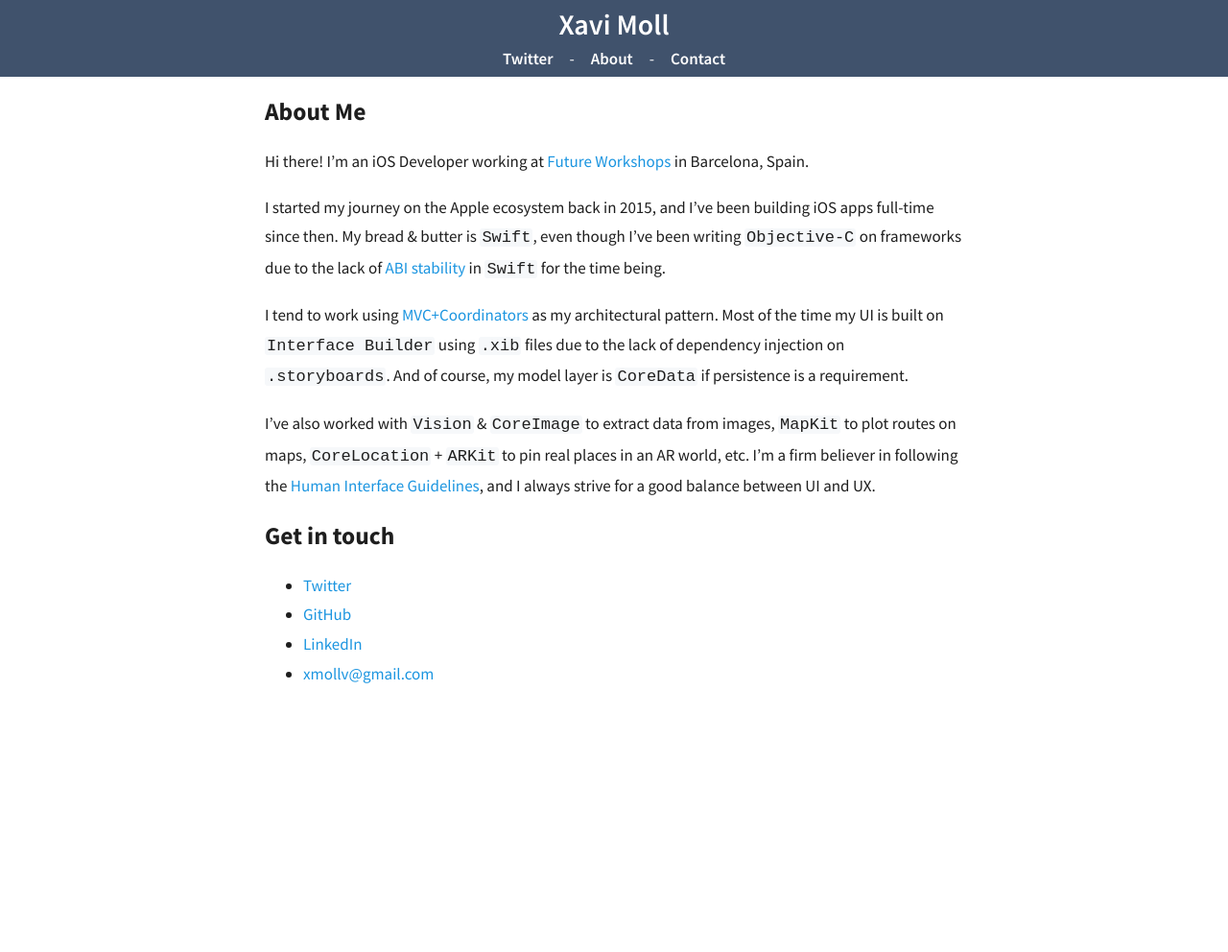
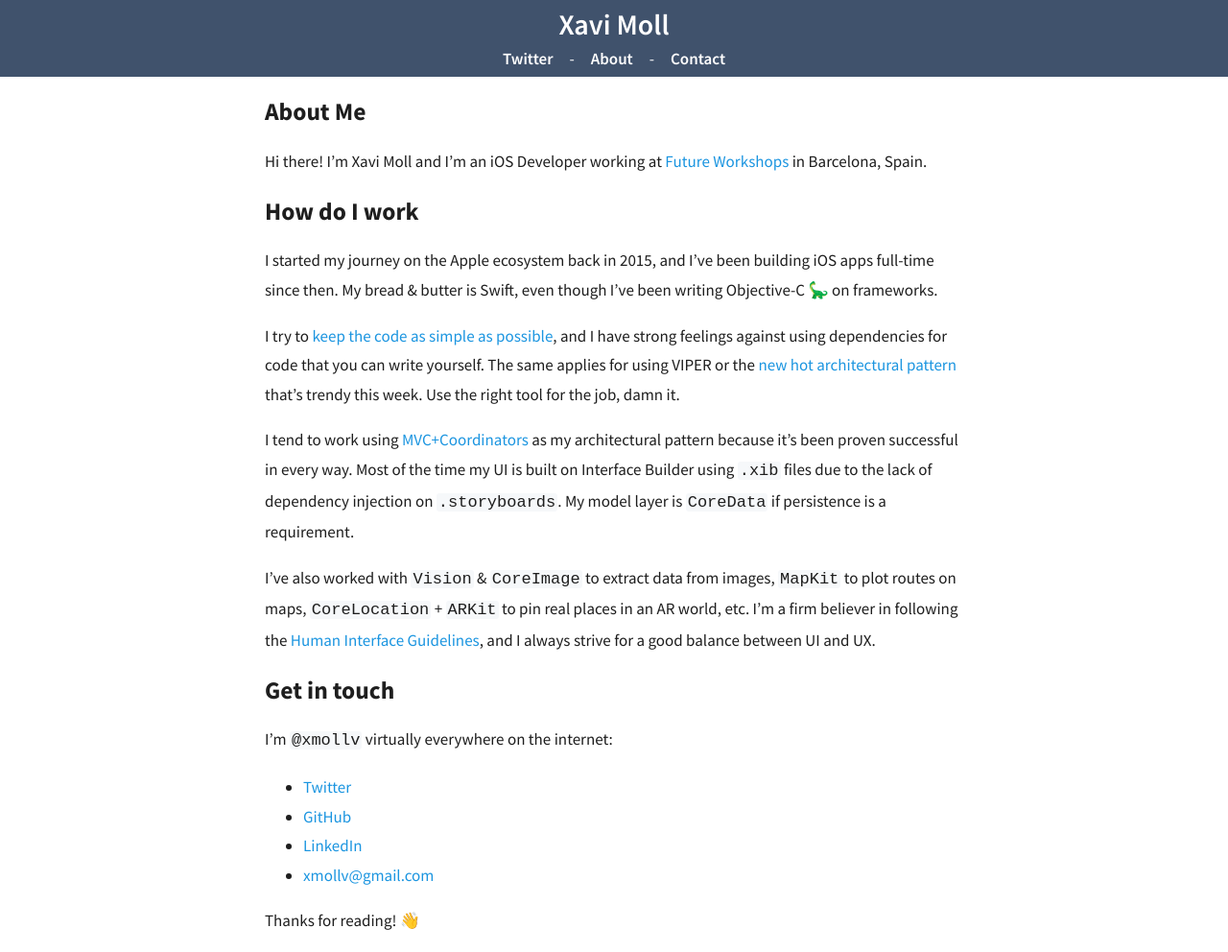
Before and after one commit to xmollv/xmollv.github.io, a Jekyll site: the page built from pages/about.md, in a window 1280 px wide. Shown: the whole page at 96% size. Built offline with Jekyll 4.4.1, drawn with Linux system fonts in a browser that asks for light colours; before the commit the page ends 900 px from its top, so only the background shows below that.

Commit message:
rewrote the about page

```diff
--- a/pages/about.md
+++ b/pages/about.md
@@ -4,16 +4,24 @@ permalink: /about
 title: "About"
 ---
 # About Me
-Hi there! I'm an iOS Developer working at [Future Workshops](https://www.futureworkshops.com) in Barcelona, Spain.
+Hi there! I'm Xavi Moll and I'm an iOS Developer working at [Future Workshops](https://www.futureworkshops.com) in Barcelona, Spain.
 
-I started my journey on the Apple ecosystem back in 2015, and I've been building iOS apps full-time since then. My bread & butter is `Swift`, even though I've been writing `Objective-C` on frameworks due to the lack of [ABI stability](https://swift.org/abi-stability) in `Swift` for the time being.
+## How do I work
+I started my journey on the Apple ecosystem back in 2015, and I've been building iOS apps full-time since then. My bread & butter is Swift, even though I've been writing Objective-C 🦕 on frameworks.
 
-I tend to work using [MVC+Coordinators](http://khanlou.com/2015/01/the-coordinator/) as my architectural pattern. Most of the time my UI is built on `Interface Builder` using `.xib` files due to the lack of dependency injection on `.storyboards`. And of course, my model layer is `CoreData` if persistence is a requirement.
+I try to [keep the code as simple as possible](https://en.wikipedia.org/wiki/KISS_principle), and I have strong feelings against using dependencies for code that you can write yourself. The same applies for using VIPER or the [new hot architectural pattern](https://iosarchitecture.top) that's trendy this week. Use the right tool for the job, damn it.
+
+I tend to work using [MVC+Coordinators](http://khanlou.com/2015/01/the-coordinator/) as my architectural pattern because it's been proven successful in every way. Most of the time my UI is built on Interface Builder using `.xib` files due to the lack of dependency injection on `.storyboards`. My model layer is `CoreData` if persistence is a requirement.
 
 I've also worked with `Vision` & `CoreImage` to extract data from images, `MapKit` to plot routes on maps, `CoreLocation` + `ARKit` to pin real places in an AR world, etc. I'm a firm believer in following the [Human Interface Guidelines](https://developer.apple.com/design/human-interface-guidelines/ios/overview/themes/), and I always strive for a good balance between UI and UX.
 
 ## Get in touch
+
+I'm `@xmollv` virtually everywhere on the internet:
+
 - [Twitter](https://twitter.com/xmollv)
 - [GitHub](https://github.com/xmollv)
 - [LinkedIn](https://www.linkedin.com/in/xmollv)
 - [xmollv@gmail.com](mailto:xmollv@gmail.com)
+
+Thanks for reading! 👋
```
